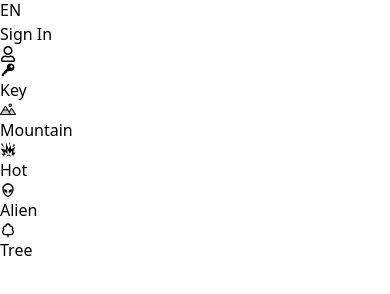
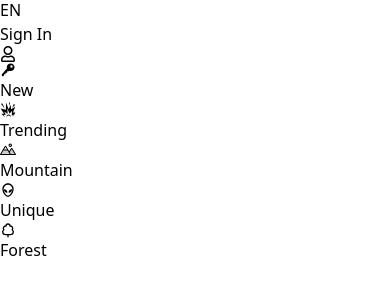
Before and after one commit to Ellieellie12/airbnb-clone, a React (Vite) app: page / in a window 390 px wide. Shown: the part 496-790 px from the top of the page. Built offline with nearby package versions, Linux system fonts and the light colour scheme.

Commit message:
add new font for mobile

```diff
--- a/src/components/Filter/Filter.jsx
+++ b/src/components/Filter/Filter.jsx
@@ -1,6 +1,6 @@
 const Filter = ({icon, title}) => {
   return(
-    <div className='flex items-center bg-[#ff5a60] text-white hover:bg-white hover:text-[#ff5a60]  duration-200 ease-outgap-2 py-1 px-4 rounded-full'>
+    <div className='flex items-center bg-[#ff5a60] text-white hover:bg-white hover:text-[#ff5a60]  duration-200 ease-out gap-2 py-1 px-3 sm:px-4 rounded-full text-[15px] sm:text-[16px]'>
       {icon}
       {title}
     </div>
--- a/src/components/Filters/Filters.jsx
+++ b/src/components/Filters/Filters.jsx
@@ -10,15 +10,15 @@ import Filter from '../Filter/Filter'
 
 const Filters = () => {
   const icons = [
-    {title:'Key', icon:<IoKeySharp />},
+    {title:'New', icon:<IoKeySharp />},
+    {title:'Trending', icon: <GiMineExplosion />},
     {title:'Mountain', icon: <PiMountainsDuotone />},
-    {title:'Hot', icon: <GiMineExplosion />},
-    {title:'Alien', icon: <RiAliensLine />},
-    {title:'Tree', icon: <LuTreeDeciduous />}
+    {title:'Unique', icon: <RiAliensLine />},
+    {title:'Forest', icon: <LuTreeDeciduous />}
   ]
   return (
     <div className='sm:mx-6 md:mx-10 lg:mx-12'>
-      <div className='flex justify-center gap-4 mt-2'>
+      <div className='flex justify-start gap-4 mt-4 pl-3'>
         {icons.map((object)=> (<Filter title={object.title} icon={object.icon} key={3} />
 
         ))}
```
